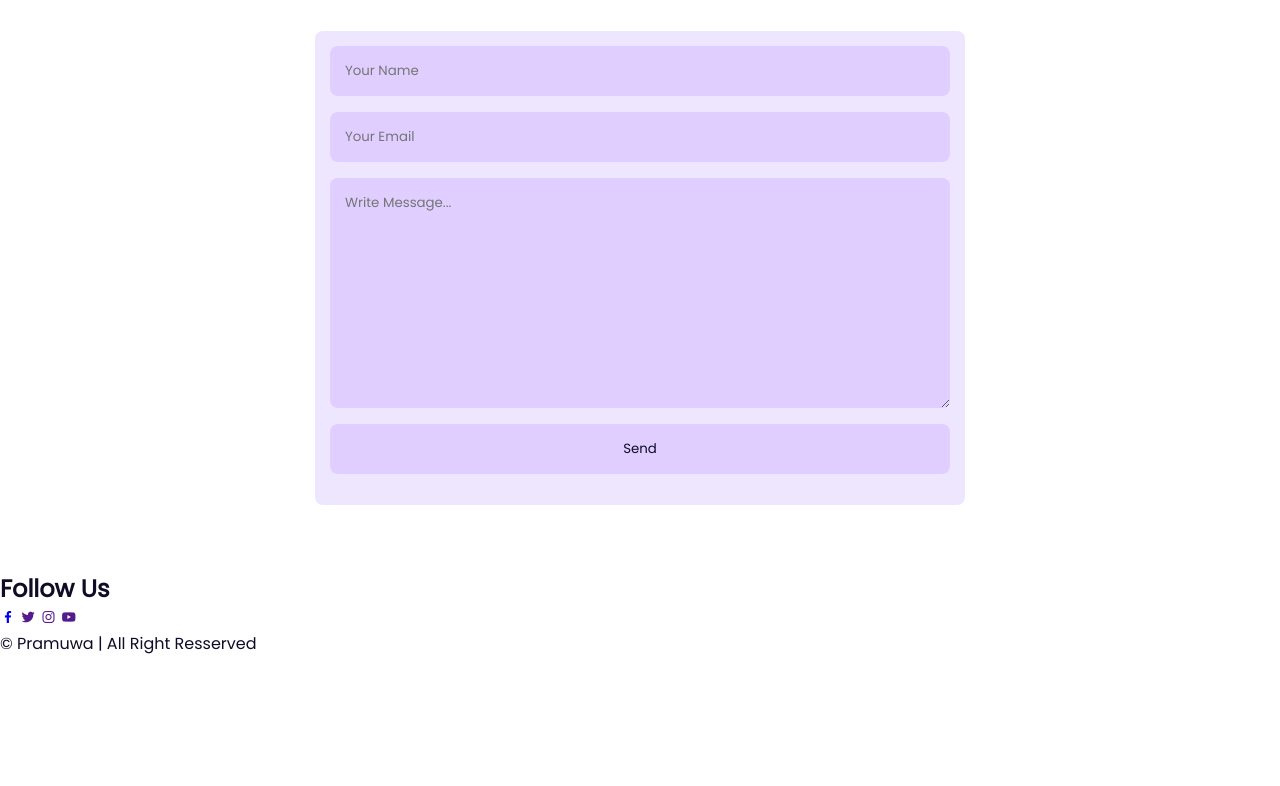
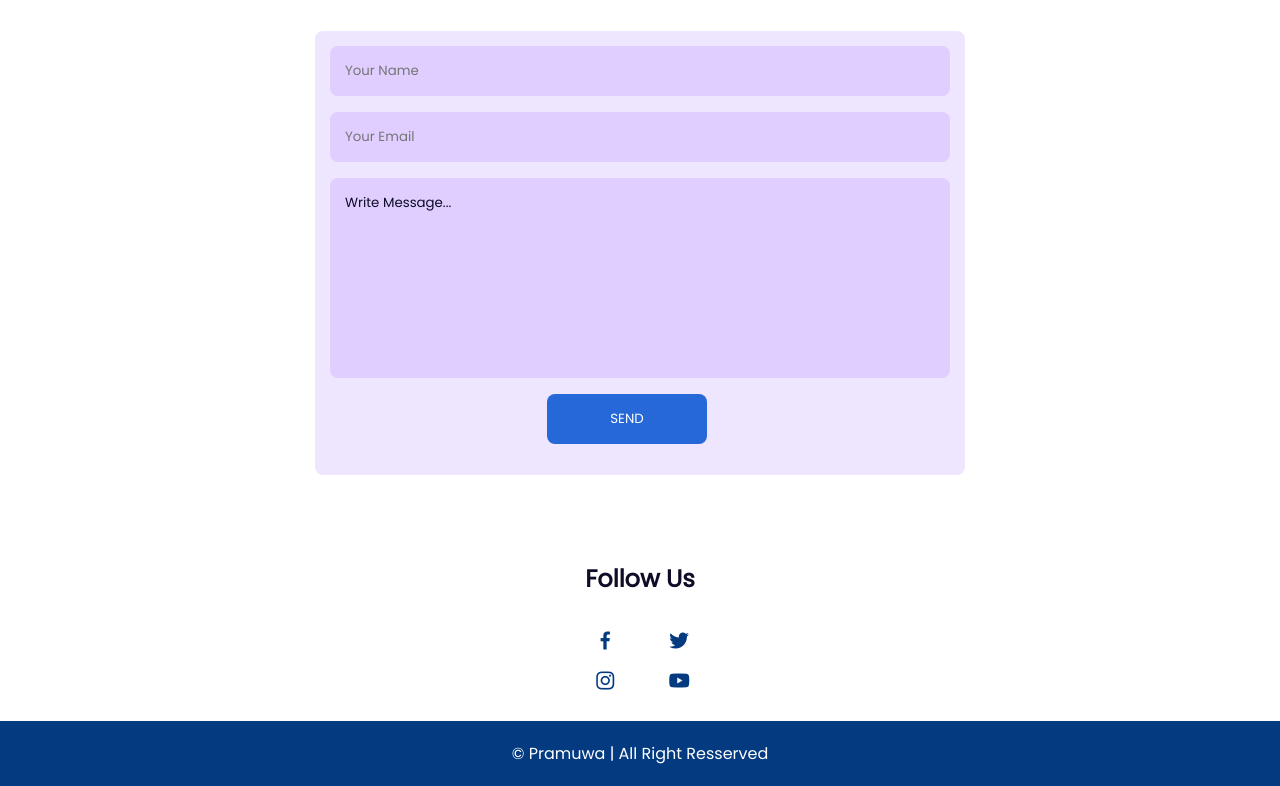
Before and after one commit to RADEESHAN/Portfolio, a plain HTML site: page index.html in a window 1280 px wide. Shown: the part 2762-3548 px from the top of the page. Before the commit the page ends 3418 px from the top, so only its background shows below. Drawn offline with nearby package versions, Linux system fonts and the light colour scheme.

Commit message:
footer and fallow us

```diff
--- a/style.css
+++ b/style.css
@@ -288,3 +288,55 @@ form , input , textarea {
     margin-bottom: 1rem;
     color: var(--text-color);
 }
+form textarea::placeholder , textarea::placeholder {
+    color: var(--text-color);
+}
+form textarea {
+    resize: none;
+    height: 200px;
+}
+.Contact-button{
+    width: 160px;
+    cursor: pointer;
+    background: #2768d9;
+    color: #fff;
+    justify-content: center;
+    text-transform: uppercase;
+    letter-spacing: 35%;
+    margin-left: 35%;
+}
+.Contact-button:hover{
+    background: var(--hover);
+}
+.footer{
+    display: grid;
+    place-items: center;
+    padding: 20px;
+    color: #000;
+}
+.footer h2 {
+    font-size: 1.5rem;
+    margin-bottom: 1.6rem;
+    color: var(--text-color);
+
+}
+.footer-social a i {
+    color: var(--main-color);
+    font-size: 1.5rem;
+    margin-left: 10px;
+    text-align: center;
+    line-height: 40px;
+    background: #fff;
+    border-radius: 50%;
+    width: 40%;
+    height: 40px;
+}
+.copyright{
+    padding: 20px;
+    text-align: center;
+    background: var(--main-color);
+    color: #fff;
+}
+.copyright a {
+    color: #22cf91;
+}
```
